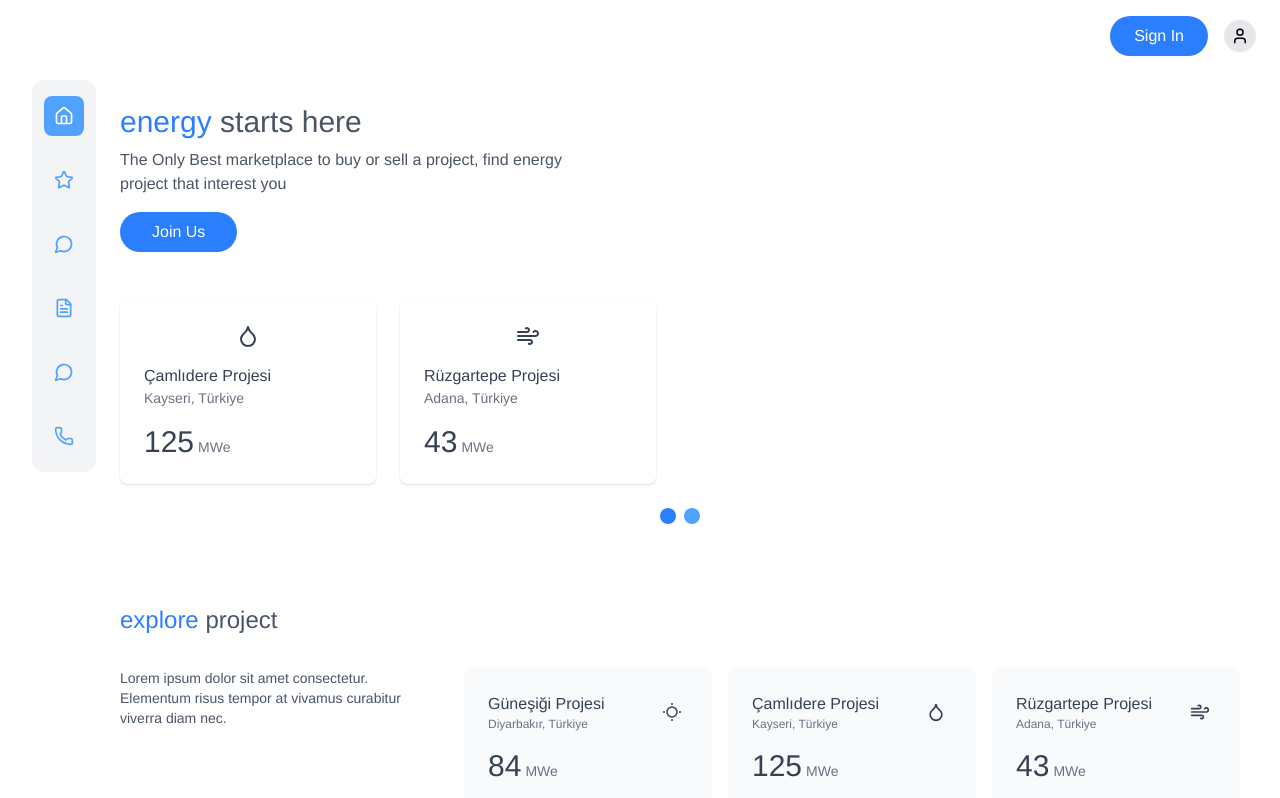
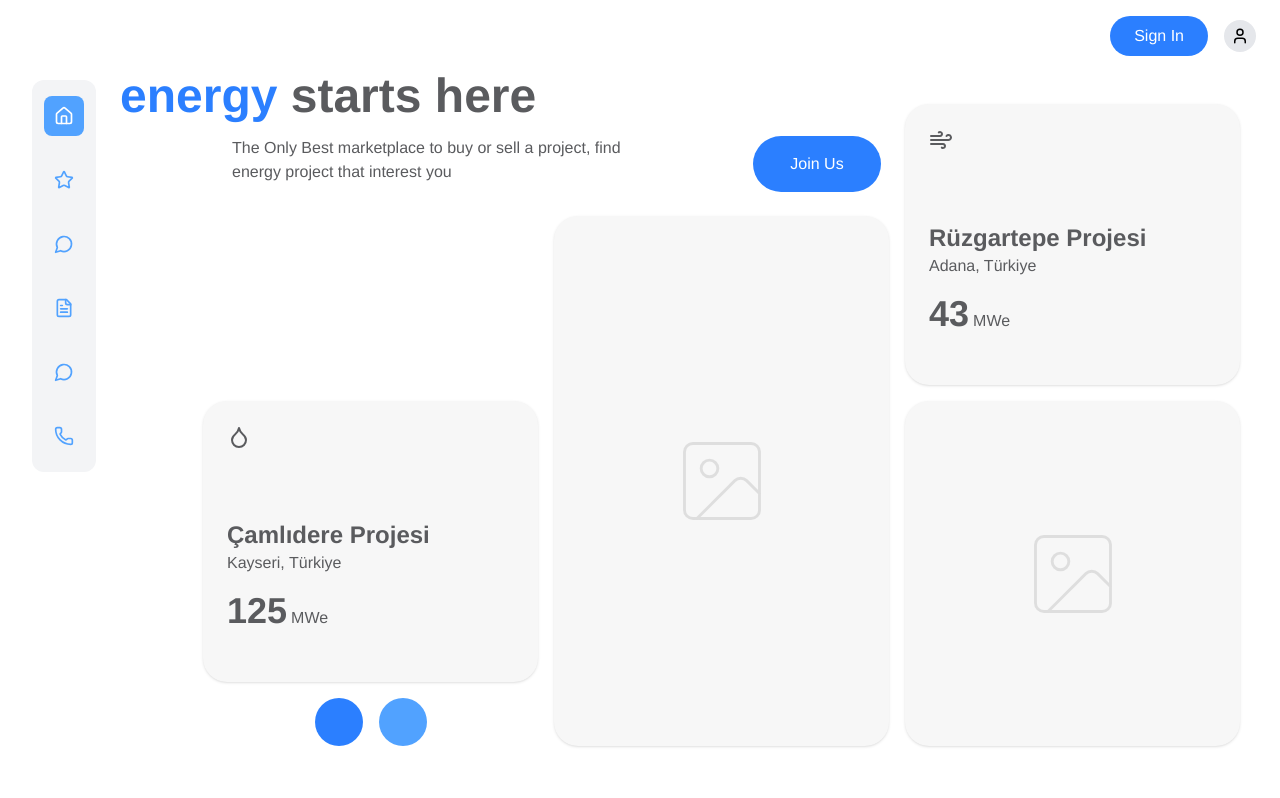
Before and after one commit to kgndnc/alrod-case-frontend, a React (Vite) app: page / in a window 1280 px wide. Shown: the top 798 px of the page. Built offline with nearby package versions, Linux system fonts and the light colour scheme; no server answers; what @strapi/client would draw is missing.

Commit message:
fix design of hero section

```diff
--- a/src/App.tsx
+++ b/src/App.tsx
@@ -11,8 +11,8 @@ import ProjectDetailsPage from "./pages/ProjectDetailsPage";
   - split Home to components	(DONE)
   - add "add project multi-step form" (DONE)
   - add project details page (DONE)
-  - il / ilçe seçimi data
-  - fix home page
+  - il / ilçe seçimi data (DONE)
+  - fix home page (WIP 🚧👷‍♂️)
   - fix form
   - make sidebar buttons functional (LATER)
   - make final touches and fixes
--- a/src/components/FeaturedProjects.tsx
+++ b/src/components/FeaturedProjects.tsx
@@ -1,41 +1,5 @@
 import { Wind, Droplet } from "lucide-react";
 
 export const FeaturedProjectsSection = () => {
-  return (
-    <section className="relative mb-20 pb-10">
-      <div className="flex gap-6">
-        {/* Project Card 1 */}
-        <div className="bg-white rounded-lg p-6 shadow-sm w-64">
-          <div className="flex justify-center mb-4">
-            <Droplet className="text-gray-700" />
-          </div>
-          <h3 className="font-medium text-gray-700">Çamlıdere Projesi</h3>
-          <p className="text-gray-500 text-sm">Kayseri, Türkiye</p>
-          <div className="mt-4">
-            <span className="text-3xl font-medium text-gray-700">125</span>
-            <span className="text-gray-500 text-sm ml-1">MWe</span>
-          </div>
-        </div>
-
-        {/* Project Card 2 */}
-        <div className="bg-white rounded-lg p-6 shadow-sm w-64">
-          <div className="flex justify-center mb-4">
-            <Wind className="text-gray-700" />
-          </div>
-          <h3 className="font-medium text-gray-700">Rüzgartepe Projesi</h3>
-          <p className="text-gray-500 text-sm">Adana, Türkiye</p>
-          <div className="mt-4">
-            <span className="text-3xl font-medium text-gray-700">43</span>
-            <span className="text-gray-500 text-sm ml-1">MWe</span>
-          </div>
-        </div>
-      </div>
-
-      {/* Pagination Dots */}
-      <div className="absolute bottom-0 left-1/2 transform -translate-x-1/2 flex gap-2 mt-6">
-        <div className="w-4 h-4 bg-blue-500 rounded-full"></div>
-        <div className="w-4 h-4 bg-blue-400 rounded-full"></div>
-      </div>
-    </section>
-  );
+  return <></>;
 };
--- a/src/components/Hero.tsx
+++ b/src/components/Hero.tsx
@@ -1,17 +1,71 @@
-import type React from 'react'
+import { Image, Wind } from "lucide-react";
+import { Droplet } from "lucide-react";
+import type React from "react";
 
 export const Hero: React.FC = () => (
-	<section className='mb-12'>
-		<h1 className='text-3xl font-normal mb-2'>
-			<span className='text-blue-500 font-medium'>energy</span>
-			<span className='text-gray-600'> starts here</span>
+  <div className="list mb-20 text-[#5A5B5E]">
+    <section className="grid -mt-8 grid-cols-[4fr_1fr] w-full grid-rows-2 hero-banner">
+      <h1 className="text-5xl font-bold col-span-2">
+        <span className="text-blue-500">energy</span>
+        <span> starts here</span>
       </h1>
-		<p className='text-gray-600 mb-4 max-w-md'>
+      <p className="pl-28 mb-4 max-w-lg">
         The Only Best marketplace to buy or sell a project, find energy project
         that interest you
       </p>
-		<button className='bg-blue-500 text-white rounded-full px-8 py-2'>
+      <button className="bg-blue-500 text-white rounded-full mr-2 justify-self-end px-8 py-2 w-32 h-14">
         Join Us
       </button>
     </section>
-)
+
+    {/* Çamlıdere Projesi */}
+    <div className="project-card project-card-1 justify-self-end bg-white rounded-lg p-6 shadow-sm w-[335px] h-[281px]">
+      <div className="flex justify-start min-h-1/3 mb-4">
+        <Droplet />
+      </div>
+
+      <div className="middle">
+        <h3 className="font-bold text-2xl">Çamlıdere Projesi</h3>
+        <p className="text-base">Kayseri, Türkiye</p>
+      </div>
+
+      <div className="mt-4">
+        <span className="text-4xl font-bold">125</span>
+        <span className="ml-1">MWe</span>
+      </div>
+    </div>
+
+    {/* Boş kart uzun */}
+    <div className="project-card project-card-2 flex justify-center items-center bg-white rounded-lg p-6 shadow-sm w-[335px] h-full">
+      <Image size={100} opacity={0.2} color="gray" strokeWidth={0.7} />
+    </div>
+
+    {/* Rüzgartepe Projesi */}
+    <div className="project-card project-card-3 justify-self-end bg-white rounded-lg p-6 shadow-sm w-[335px] h-[281px]">
+      <div className="flex justify-start min-h-1/3 mb-4">
+        <Wind />
+      </div>
+
+      <div className="middle">
+        <h3 className="font-bold text-2xl">Rüzgartepe Projesi</h3>
+        <p className="text-base">Adana, Türkiye</p>
+      </div>
+
+      <div className="mt-4">
+        <span className="text-4xl font-bold">43</span>
+        <span className="ml-1">MWe</span>
+      </div>
+    </div>
+
+    {/* Boş kart kısa */}
+    <div className="project-card project-card-4 flex justify-center items-center bg-white rounded-lg p-6 shadow-sm w-[335px] h-full">
+      <Image size={100} opacity={0.2} color="gray" strokeWidth={0.7} />
+    </div>
+
+    {/* Pagination Dots */}
+    <div className="pagination-dots flex gap-4 justify-center">
+      <div className="w-12 h-12 bg-blue-500 rounded-full"></div>
+      <div className="w-12 h-12 bg-blue-400 rounded-full"></div>
+    </div>
+  </div>
+);
--- a/src/index.css
+++ b/src/index.css
@@ -43,3 +43,45 @@
 body {
   @apply max-w-screen-xl mx-auto;
 }
+
+.list {
+  display: grid;
+  grid-template-columns: 1fr 3fr 3fr 3fr;
+  grid-template-rows: auto auto auto 1fr;
+  gap: 1rem;
+}
+
+.hero-banner {
+  grid-column: 1 / 4;
+  grid-row: 1 / 1;
+}
+
+.project-card {
+  background-color: #f7f7f7;
+  border-radius: 24px;
+}
+
+.project-card-1 {
+  grid-column: 2 / 3;
+  grid-row: 3 / 4;
+}
+
+.project-card-2 {
+  grid-column: 3 / 4;
+  grid-row: 2 / -1;
+}
+
+.project-card-3 {
+  grid-column: 4 / -1;
+  grid-row: 1 / 3;
+}
+
+.project-card-4 {
+  grid-column: 4 / -1;
+  grid-row: 3 / -1;
+}
+
+.pagination-dots {
+  grid-column: 2 / 3;
+  grid-row: 4 / -1;
+}
```
Lines whose indentation alone changed are shown as unchanged.
